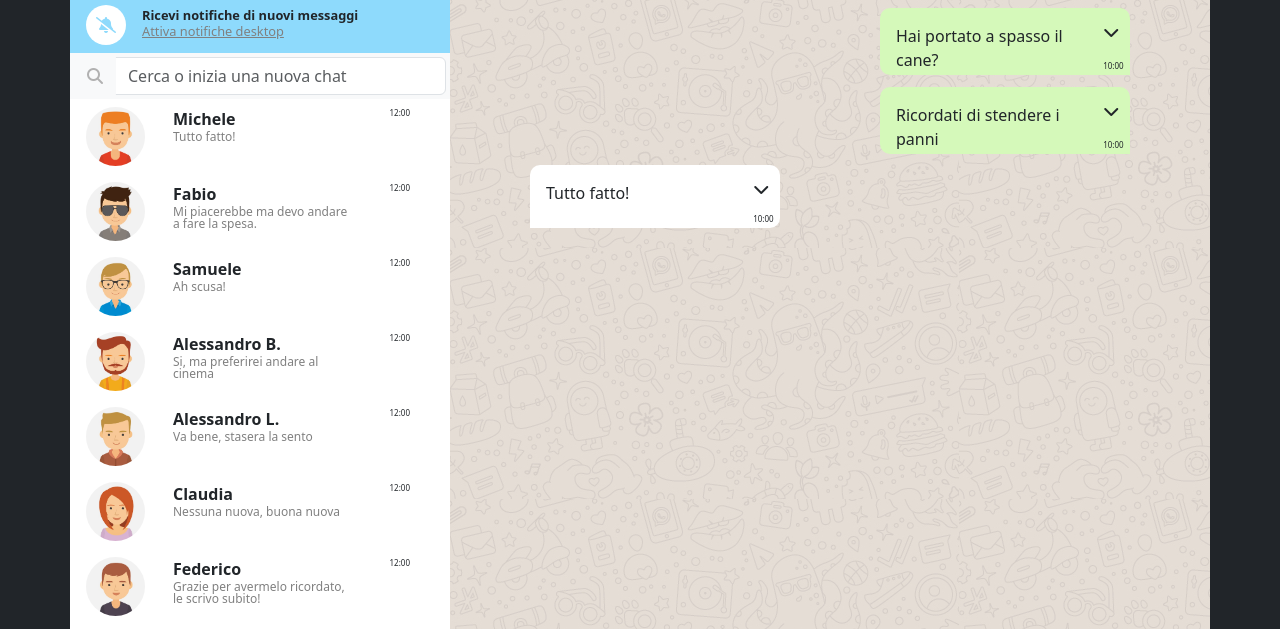
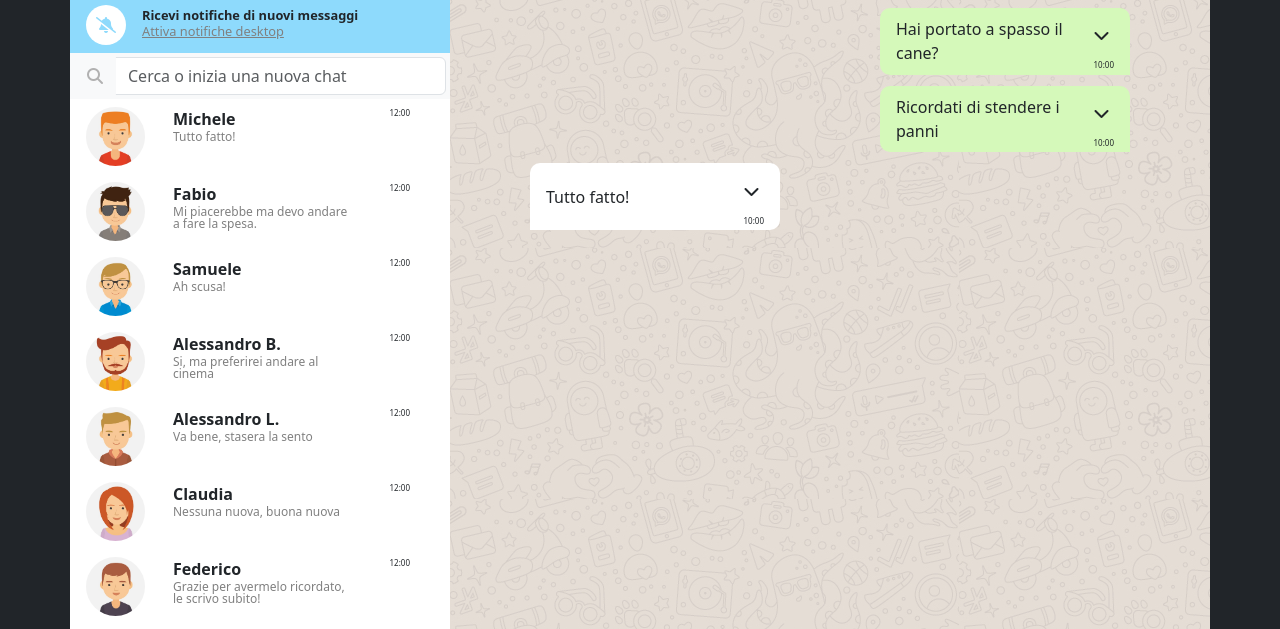
Before and after one commit to LorenzoRossini01/vue-boolzapp, a plain HTML site: page index.html in a window 1280 px wide. Shown: the part 116-745 px from the top of the page. Drawn offline with nearby package versions, Linux system fonts and the light colour scheme.

Commit message:
fix: message text alignment

```diff
--- a/css/style.css
+++ b/css/style.css
@@ -142,12 +142,12 @@ body i {
 
 .chat-container .message-sent,
 .chat-container .message-received {
-  padding: 1rem;
+  /* padding: 0.2rem; */
   width: 250px;
   border-radius: 10px;
   margin-top: 0.7rem;
-  padding-bottom: 0.2rem;
-  padding-right: 0.4rem;
+  /* padding-bottom: 0.2rem; */
+  /* padding-right: 0.4rem; */
 }
 
 .chat-container .message-received {
@@ -169,19 +169,26 @@ body i {
 
 .chat-balloon {
   position: relative;
+  display: flex;
+  align-items: center;
+  padding: 0 1rem;
 }
 
-.chat-balloon,
-.message-col-right {
+.chat-balloon {
   display: flex;
   justify-content: space-between;
   align-content: end;
 }
 .message-col-right {
+  display: flex;
+  padding: 0.2rem 0;
   flex-direction: column;
   gap: 1rem;
 }
 
+.message-col-right i {
+  padding-top: 1rem;
+}
 .dropdown-options {
   list-style: none;
 }
```
